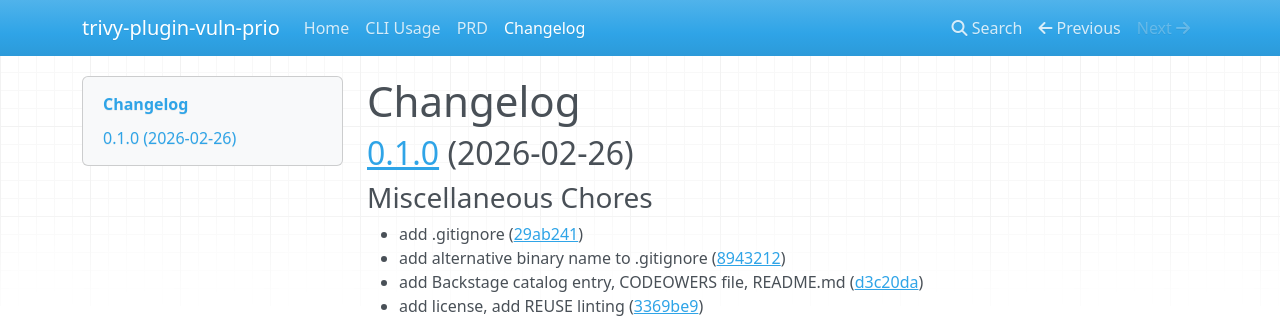
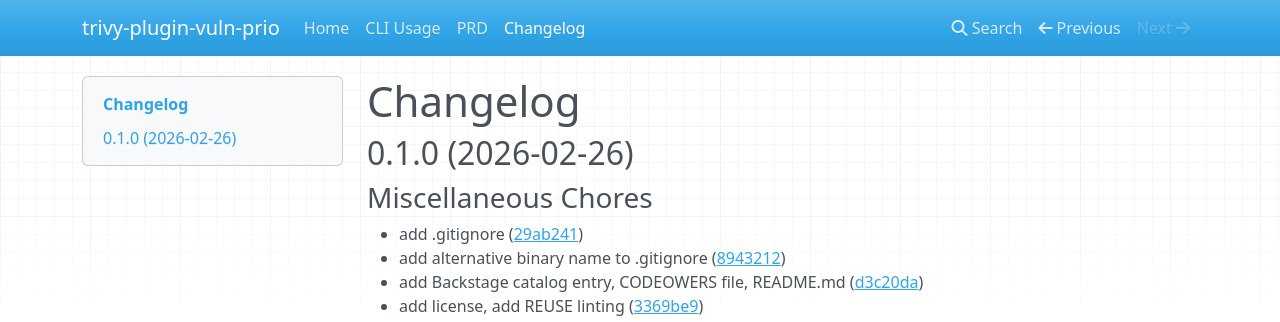
Before and after one commit to bonial-oss/trivy-plugin-vuln-prio, an MkDocs documentation site: the page built from docs/CHANGELOG.md, in a window 1280 px wide and 1065 px high. Shown: the top 322 px of the window. Built offline with MkDocs 1.6.1, drawn with Linux system fonts in a browser that asks for light colours; nearby versions of some CDN libraries; part of the change alters nothing that is shown.

Commit message:
chore(main): release 0.1.0

```diff
--- a/docs/CHANGELOG.md
+++ b/docs/CHANGELOG.md
@@ -1,6 +1,6 @@
 # Changelog
 
-## [0.1.0](https://github.com/bonial-oss/trivy-plugin-vuln-prio/compare/v0.0.2...v0.1.0) (2026-02-26)
+## 0.1.0 (2026-02-26)
 
 
 ### Miscellaneous Chores
```
